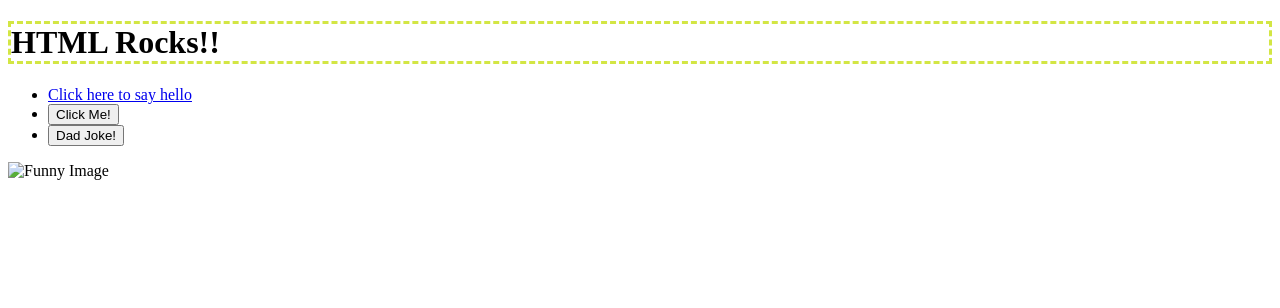
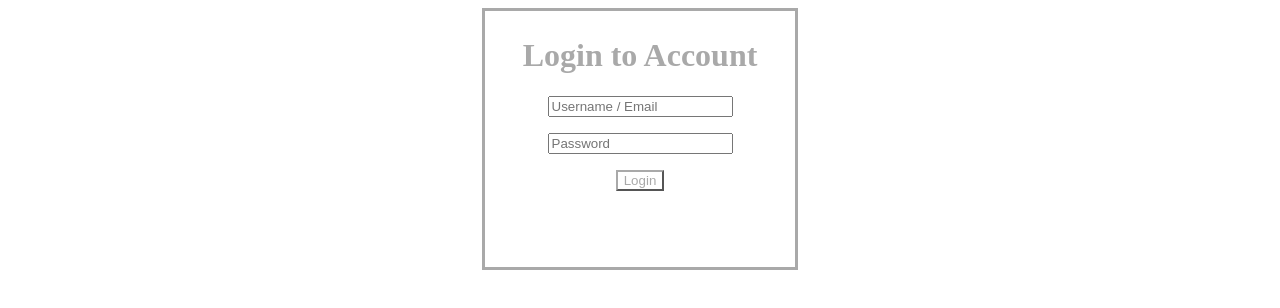
Before and after one commit to madelinegarner583/CS208-09.03, a website: page index.html in a window 1280 px wide. Drawn offline with Linux system fonts and the light colour scheme; files that its build step writes are made by us from their sources.

Commit message:
working on the lab

```diff
--- a/index.html
+++ b/index.html
@@ -3,23 +3,28 @@
 
 <head>
   <meta charset="utf-8">
-  <title>CS208 - Starter Code (UPDATE ME)!</title>
+  <title>Password Lab</title>
   <meta name="description" content="">
   <meta name="viewport" content="width=device-width, initial-scale=1">
   <link rel="stylesheet" href="style.css">
 </head>
 
 <body>
-  <h1>HTML Rocks!!</h1>
-  <ul>
-  <li><a href="/hello">Click here to say hello</a></li>
-  <li><button id="hello-link">Click Me!</button></li>
-  <li><button id="joke-button">Dad Joke!</button></li>
-  <script src="script.js"></script>
-  </ul>
-  <img src="funny.png" alt="Funny Image" width="300" height="200">
-
-  <h2 id="joke-display"></h2>
+  <form action="https://literate-goggles-x5qgxg5gg4jjcv7x7-8080.app.github.dev/" method="POST">
+    <p>
+      <h1>Login to Account</h1>
+    </p>
+    <p>
+      <input type="text" name="username" id="username" size="20" placeholder="Username / Email">
+    </p>
+    <p>
+      <input type="password" name="password" id="password" size="20" maxlength="15" placeholder="Password">
+    </p>
+    <p>
+      <input type="submit" value="Login" id="Login">
+      <script src="script.js"></script>
+    </p>
+  </form>
 </body>
 
 </html>
```
Also changed, not shown: dist/script.js, dist/style.css, 1 other file.
